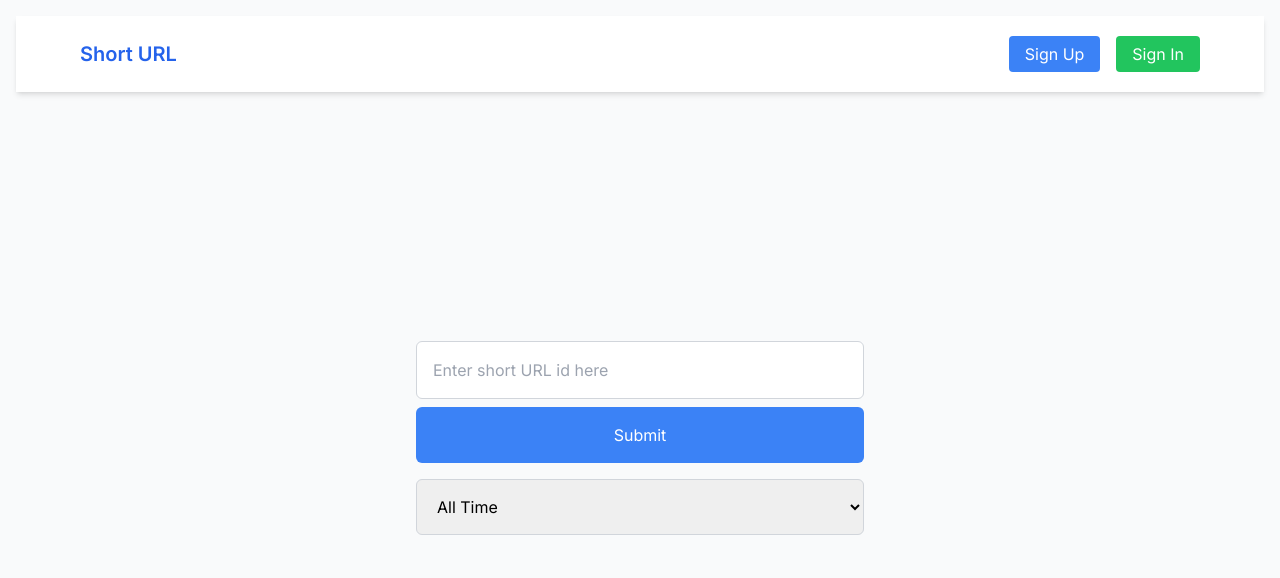
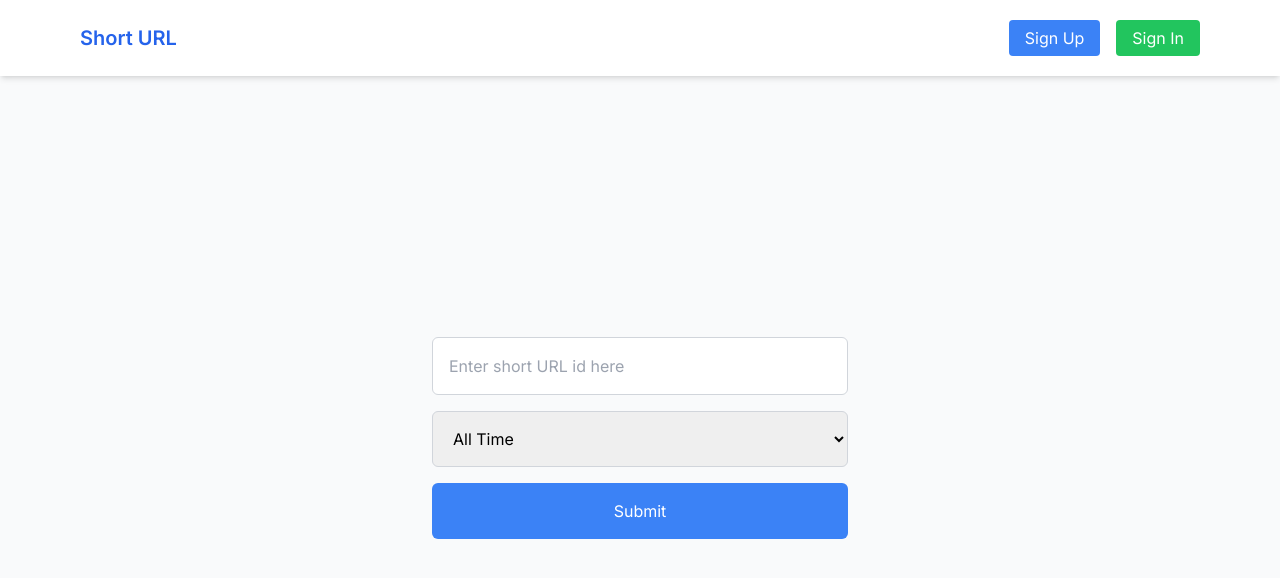
Before and after one commit to kinskiwu/blink-r-next, a Next.js app: page /analytics in a window 1280 px wide. Shown: the top 578 px of the page. Built offline with nearby package versions, Linux system fonts and the light colour scheme; no server answers.

Commit message:
update styling

```diff
--- a/src/app/analytics/page.tsx
+++ b/src/app/analytics/page.tsx
@@ -43,26 +43,21 @@ const Analytics = () => {
     setShortUrlId(id);
   };
 
-  return (
-    <div className="flex flex-col min-h-screen bg-gray-50 p-4">
-      <TopNavBar isLoggedIn={!!user} handleSignOut={() => auth.signOut()} />
-      <div className="flex-grow flex flex-col items-center justify-center">
-        <div className="w-full max-w-md">
+return (
+  <div className="flex flex-col min-h-screen bg-gray-50">
+    <TopNavBar isLoggedIn={!!user} handleSignOut={() => auth.signOut()} />
+    <div className="flex-grow flex justify-center items-center p-4">
+      <div className="flex flex-col md:flex-row items-center justify-around w-full max-w-4xl">
+        <div className="flex flex-col w-full md:w-1/2 max-w-md mb-8 md:mb-0 p-4 items-center">
           <input
             type="text"
             value={inputShortUrl}
             onChange={(e) => setInputShortUrl(e.target.value)}
             placeholder="Enter short URL id here"
-            className="w-full p-4 mb-2 border border-gray-300 rounded-md focus:outline-none focus:ring-2 focus:ring-blue-500"
+            className="mb-4 w-full p-4 border border-gray-300 rounded-md focus:outline-none focus:ring-2 focus:ring-blue-500"
           />
-          <button
-            onClick={handleSubmitShortUrl}
-            className="w-full p-4 bg-blue-500 text-white rounded-md mb-4 hover:bg-blue-600 focus:outline-none focus:ring-2 focus:ring-blue-500 transition duration-300"
-          >
-            Submit
-          </button>
           <select
-            className="w-full p-4 border border-gray-300 rounded-md focus:outline-none focus:ring-2 focus:ring-blue-500"
+            className="mb-4 w-full p-4 border border-gray-300 rounded-md focus:outline-none focus:ring-2 focus:ring-blue-500"
             value={timeFrame}
             onChange={(e) => setTimeFrame(e.target.value)}
           >
@@ -70,9 +65,15 @@ const Analytics = () => {
             <option value="24h">Last 24 Hours</option>
             <option value="7d">Last 7 Days</option>
           </select>
+          <button
+            onClick={handleSubmitShortUrl}
+            className="w-full p-4 bg-blue-500 text-white rounded-md hover:bg-blue-600 focus:outline-none focus:ring-2 focus:ring-blue-500 transition duration-300"
+          >
+            Submit
+          </button>
         </div>
         {accessCount > 0 && (
-          <div className="mt-8">
+          <div className="w-full md:w-1/2 max-w-lg">
             <Chart
               options={{
                 chart: {
@@ -87,13 +88,13 @@ const Analytics = () => {
                 data: [accessCount]
               }]}
               type="bar"
-              width="500"
+              width="100%"
             />
           </div>
         )}
       </div>
     </div>
-  );
-};
-
+  </div>
+);
+}
 export default Analytics;
```
